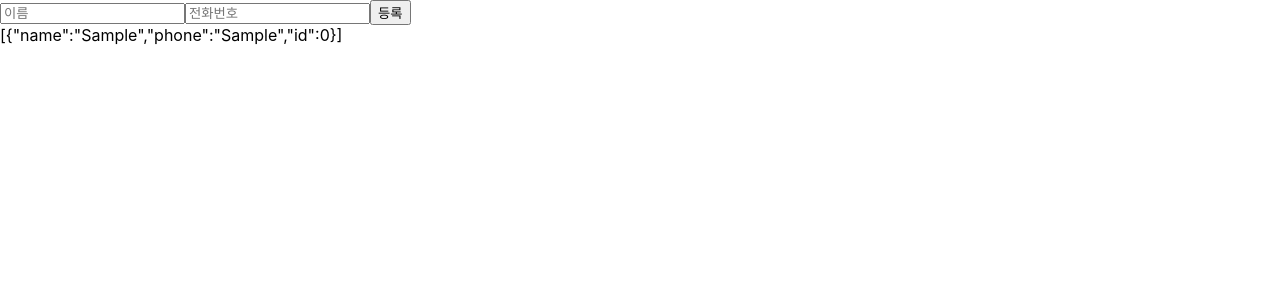
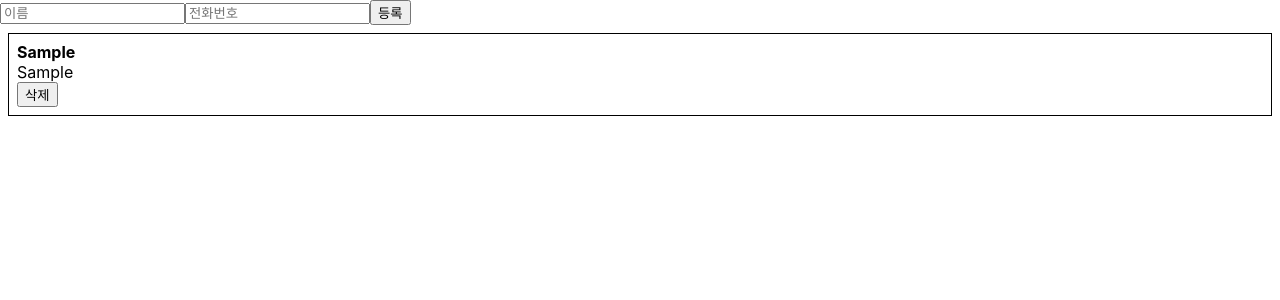
Before and after one commit to iyhong/react-study-phone-number, a React (Create React App) app: page / in a window 1280 px wide. Both pictures are taken after typing "Sample", "Sample" into the empty fields and a click on the button "등록". Shown: the top 300 px of the page. Built offline with nearby package versions, Linux system fonts and the light colour scheme.

Commit message:
feat: 전화번호부 랜더링  - 등록 시 랜더링 구현  - 삭제 기능 추가

```diff
--- a/src/App.js
+++ b/src/App.js
@@ -1,5 +1,6 @@
 import {useState} from 'react'
 import PhoneForm from './components/PhoneForm';
+import PhoneInfoList from './components/PhoneInfoList';
 
 function App() {
 
@@ -27,10 +28,18 @@
     setId(getId+1);
   }
 
+  const handleRemove = (id)=>{
+    console.log('handleRemove')
+    setInfo(arrInfo.filter(info => info.id !== id))
+  }
+
   return (
     <div className="App">
       <PhoneForm onCreate={handleCreate}/>
-      {JSON.stringify(arrInfo)}
+      <PhoneInfoList
+        data={arrInfo}
+        onRemove={handleRemove}
+        />
     </div>
   );
 }
--- /dev/null
+++ b/src/components/PhoneInfo.js
@@ -0,0 +1,34 @@
+import React, { Component } from 'react'
+
+export default class PhoneInfo extends Component {
+
+  handleRemove = () => {
+    const {info, onRemove} = this.props;
+    onRemove(info.id);
+  }
+
+  render() {
+
+    const { name, phone, id } = this.props.info;
+
+    const style = {
+      border: '1px solid black',
+      padding: '8px',
+      margin: '8px',
+    }
+
+    return (
+      <div style={style}>
+        <div>
+          <b>{name}</b>
+        </div>
+        <div>
+          {phone}
+        </div>
+        <div>
+          <button onClick={this.handleRemove}>삭제</button>
+        </div>
+      </div>
+    )
+  }
+}
--- /dev/null
+++ b/src/components/PhoneInfoList.js
@@ -0,0 +1,27 @@
+import React, { Component } from 'react'
+import PhoneInfo from './PhoneInfo';
+
+export default class PhoneInfoList extends Component {
+
+  static defaultProps ={
+    data: []
+  }
+
+  render() {
+    const {data, onRemove} = this.props;
+    const list = data.map(
+      info => (
+        <PhoneInfo
+          onRemove={onRemove}
+          info={info}
+          key={info.id}
+        ></PhoneInfo>)
+    )
+
+    return (
+      <div>
+        {list}
+      </div>
+    )
+  }
+}
```
